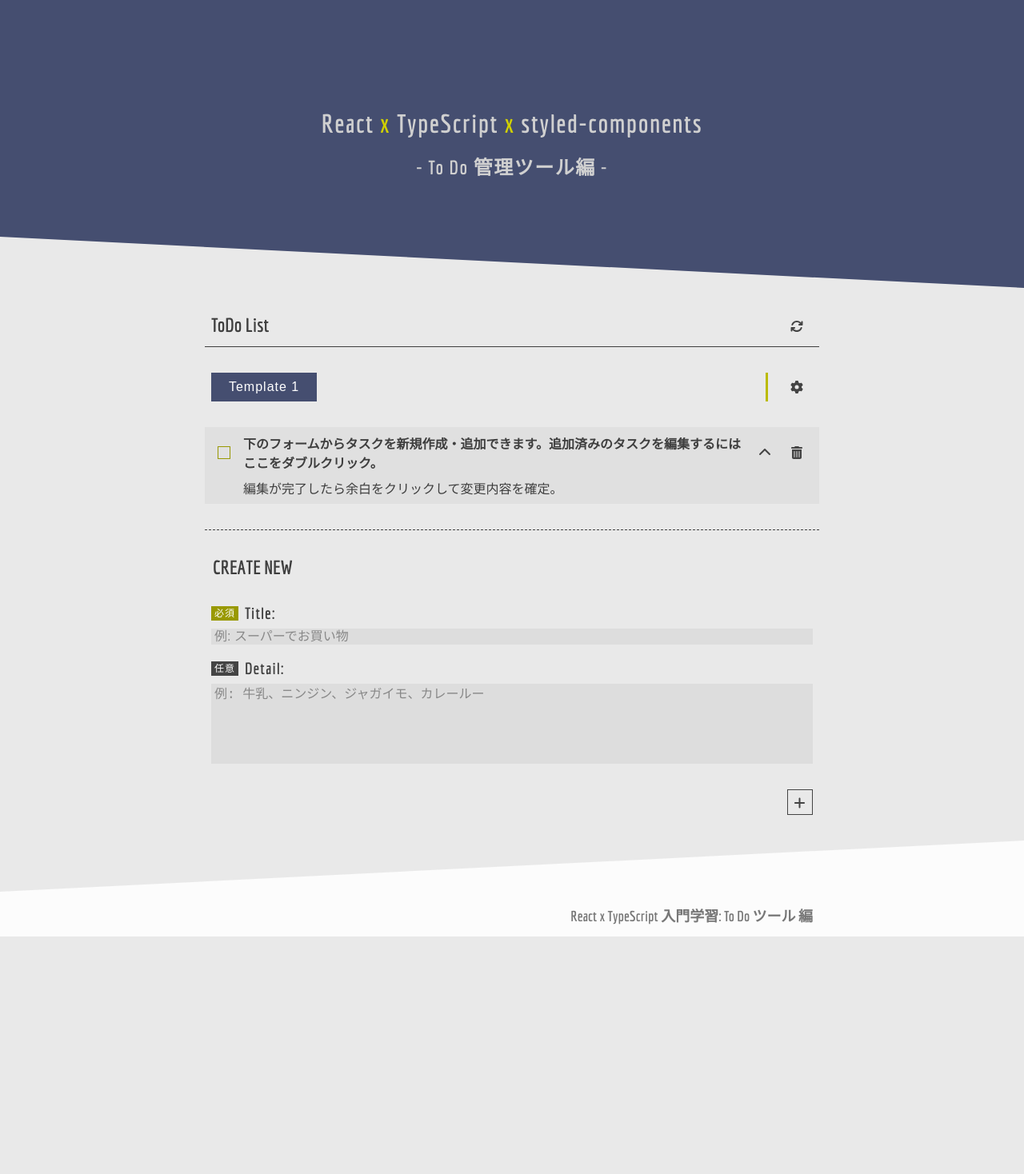
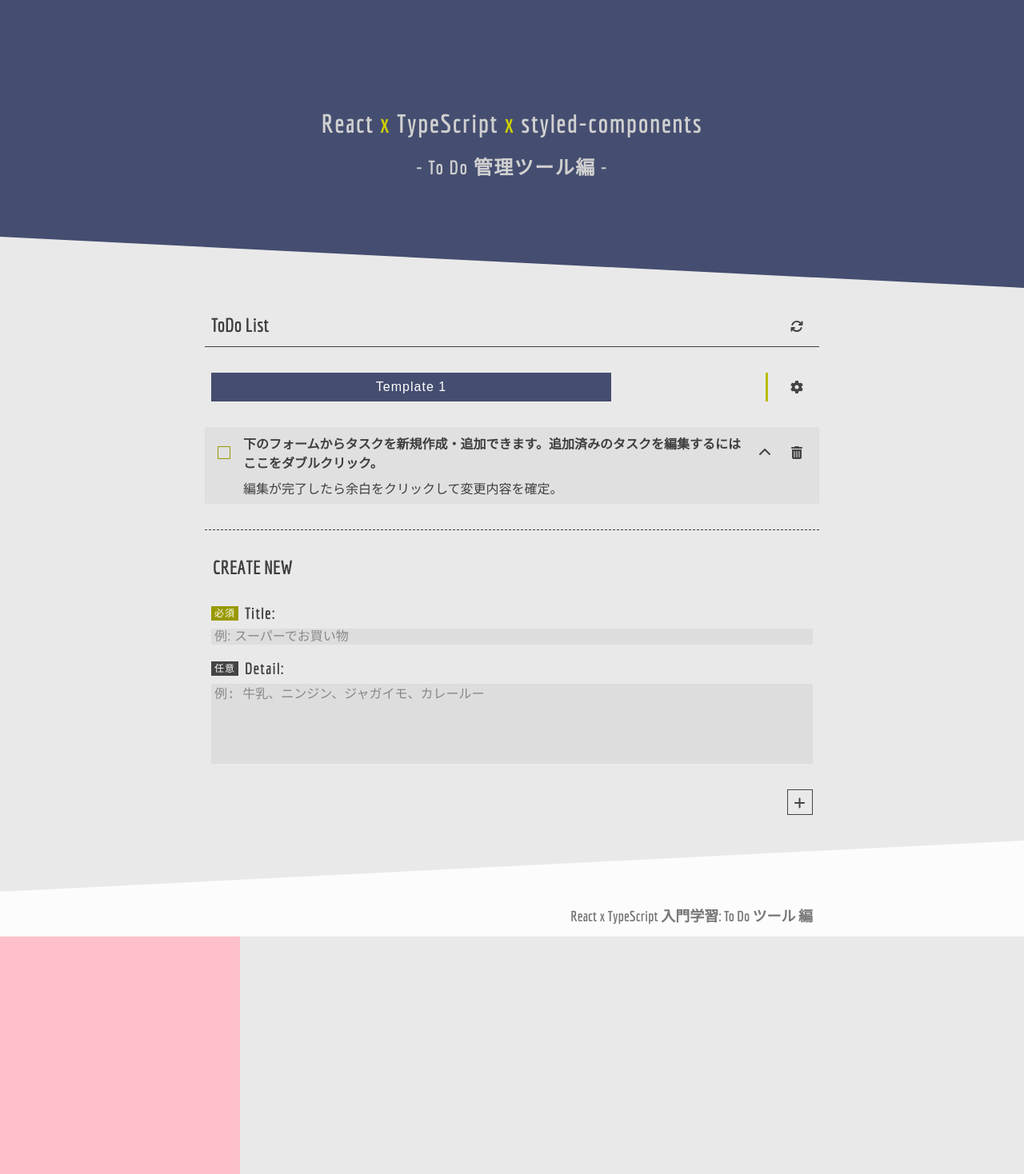
Before and after one commit to MKoichiro/lessonReactTS2, a React app: page / in a window 1280 px wide. Shown: the top 1468 px of the page at 80% size. Before the commit the page ends 1171 px from the top, so only its background shows below. Built offline with nearby package versions, Linux system fonts and the light colour scheme.

Commit message:
カテゴリータブ部分にアニメーションを追加。ただし、縮むときにアニメーションしない不具合あり。またモバイル版の挙動は未確認。

```diff
--- a/src/components/App.tsx
+++ b/src/components/App.tsx
@@ -1,23 +1,35 @@
 /* プレエントリポイント */
 
 /* react関連の読み込み */
-import React from 'react';
+import React, {useState}from 'react';
 import ReactDOM from 'react-dom';
 
 import Header from './header-comps/Header'
 import Main from './main-comps/Main'
 import Footer from './footer-comps/Footer'
 
+import styled from 'styled-components';
+
 
 
 const App = () => {
+  const [enlarged, setEnlarged] = useState(false);
+  const handleTestClick = () => {
+    setEnlarged(!enlarged);
+  }
   return (
     <>
       <Header />
       <Main />
       <Footer />
+      <Test onClick={handleTestClick} $enlarged={enlarged}/>
     </>
   );
 }
-
+const Test = styled.div<{$enlarged: boolean}>`
+  background: pink;
+  transition: width 1s, height 1s;
+  width: ${props => props.$enlarged ? '500px' : '300px'};
+  height: ${props => props.$enlarged ? '500px' : '300px'};
+`;
 export default App;
--- a/src/components/main-comps/Main.tsx
+++ b/src/components/main-comps/Main.tsx
@@ -1,5 +1,5 @@
 /* react */
-import React, { useState, MouseEvent, useEffect } from 'react';
+import React, { useState, MouseEvent, useEffect, useRef } from 'react';
 /* font awesome */
 import { FontAwesomeIcon } from '@fortawesome/react-fontawesome';
 import { faArrowsRotate, faGear } from '@fortawesome/free-solid-svg-icons';
@@ -10,6 +10,7 @@ import { getBtnStyle } from './styleMain';
 import Form from './Form';
 import Todo from './Todo';
 import TabSettingModal from './TabSettingModal'
+
 
 
 // TodoTypes は global に定義
@@ -40,6 +41,7 @@ const Main = () => {
     console.error("local storage に 'tab_titles' のデータがありません。");
   }
   const [categories, setCategories] = useState<CategoryTypes[]>(storageDataTabTitle);
+
 
   // categories の更新関数
   const updateCategories = (newCategories: CategoryTypes[]) => {
@@ -148,23 +150,44 @@ const Main = () => {
   };
 
   const TabUl = () => {
+    const containerRef = useRef<HTMLUListElement>(null);
 
-    const handleTabClick = (i: number) => (e: MouseEvent) => { switchTab(i); };
+    // const handleUlScroll = (e: MouseEvent) => {
+    //   const targetElm = e.currentTarget;
+    //   const container = containerRef.current;
+    //   const targetRect = targetElm.getBoundingClientRect();
+    //   if (!container) { console.error('tab ul が見つかりません。'); return; }
+    //   const containerRect = container.getBoundingClientRect();
+    //   const scrollLeft = targetRect.left - containerRect.left;
+    //   console.log(scrollLeft);
 
+    //   setTimeout(() => {
+    //     // container.scrollTo({ left: scrollLeft, behavior: 'smooth' });
+    //     targetElm.scrollIntoView({block: 'start', behavior: 'smooth'});
+    //     console.log('excuted');
+
+    //   }, 1000);
+    // };
+    const handleTabClick = (i: number) => (e: MouseEvent) => { switchTab(i); /* handleUlScroll(e) */};
     const tabNames = categories.map(category => {return category.title});
+
     const TabItems = tabNames.map((tabName, i) => {
+
+      const [isActive, setIsActive] = useState(false);
+      useEffect(() => { setTimeout(() => { setIsActive(activeIndex === i); }, 0) }, [activeIndex]);
+
       return (
-        <StyledTabLi key = { i } $isActive = { activeIndex === i } >
-          <StyledBtn
-            $isActive = { activeIndex === i }
-            onClick   = { handleTabClick(i) }
-            children  = { tabName } />
+        <StyledTabLi key = { i } $isActive = { isActive } >
+            <StyledBtn
+              $isActive = { isActive }
+              onClick   = { handleTabClick(i) }
+              children  = { tabName } />
           { ( i !== categories.length - 1) && <SeparaterBetweenTabs /> } {/* 最後はいらない */}
         </StyledTabLi>
       );
     });
 
-    return ( <StyledTabUl children = { TabItems } /> );
+    return ( <StyledTabUl children = { TabItems } ref = { containerRef } /> );
   };
   // ------------------------------------------------------------------------- //
 
@@ -273,26 +296,24 @@ const StyledTabLi = styled.li<{ $isActive: boolean }>`
   height: var(--nav-height);
   line-height: calc(var(--nav-height) - (.4rem + var(--border-weight)) * 2);
 
-  --max-width: ${ props => props.$isActive ? 'auto' : '20%' };
-  --min-width: 20%;
-  @media (width < 600px) {
-    --max-width: ${ props => props.$isActive ? 'auto' : '25%' };
-    --min-width: 25%;
-  }
-  max-width: var(--max-width);
-  min-width: var(--min-width);
+  width: 15rem;
+  transition: flex 750ms, width 750ms;
+  flex: ${props => props.$isActive ? '0 0 50rem' : '0 0 15rem'};
 `;
 
 const StyledBtn = styled.button<{ $isActive: boolean }>`
   display: block;
   width: 100%;
   padding: .4rem .8rem;
+
   font-size: 1.6rem;
   font-weight: normal;
   font-family: var(--eng-ff-1);
   letter-spacing: .1rem;
+
   color: ${ props => props.$isActive ? '#fff' : '#444' };
   background-color: ${ props => props.$isActive ? '#454e70' : '#ddd' };
+
 
   overflow-x: hidden;
   text-overflow: ellipsis;
```
Also changed, not shown: 1 other file (tests, documents, lock files or other folders).
